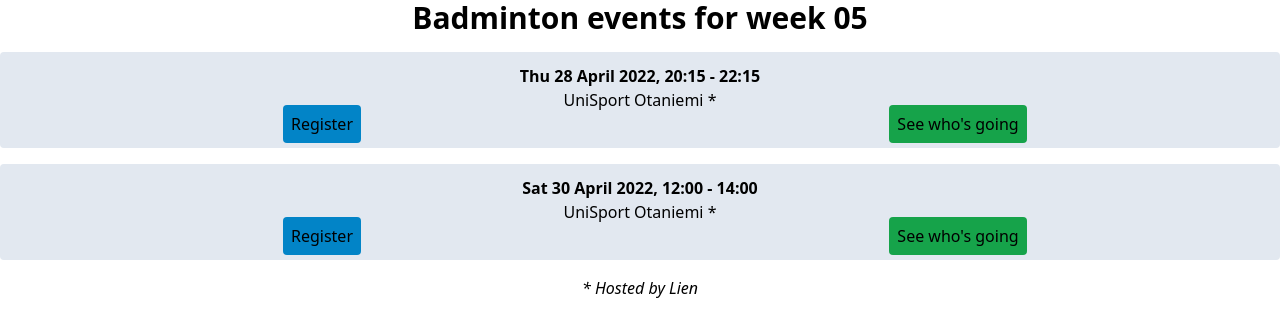
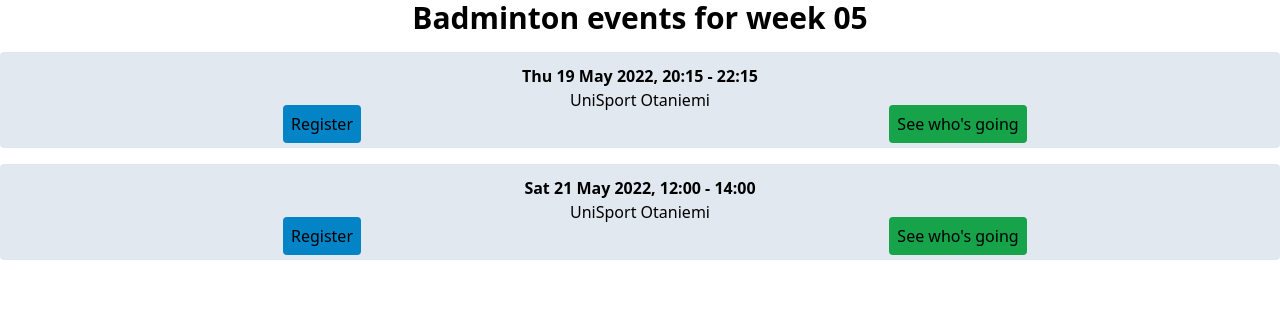
Before and after one commit to Go-for-Games/web, a React (Create React App) app: page / in a window 1280 px wide. Shown: the top 336 px of the page. Built offline with nearby package versions, Linux system fonts and the light colour scheme.

Commit message:
chore: new events & update readme

```diff
--- a/src/App.tsx
+++ b/src/App.tsx
@@ -10,14 +10,14 @@ const events = [
   //   view: 'https://docs.google.com/forms/d/e/1FAIpQLSfDSN2M6W6BUjL72rGgl2WnbvKXFBoYYaCgezCH3-m8FYgqLQ/viewanalytics',
   // },
   {
-    date: 'Thu 28 April 2022, 20:15 - 22:15',
-    location: 'UniSport Otaniemi *',
+    date: 'Thu 19 May 2022, 20:15 - 22:15',
+    location: 'UniSport Otaniemi',
     form: 'https://forms.gle/YMCaPVseYmhS1caGA',
     view: 'https://docs.google.com/forms/d/e/1FAIpQLSfn4xSq_6cZXcnT-ZtczJpmaUaKe4FStNBeGaxjoIH8SubvVA/viewanalytics',
   },
   {
-    date: 'Sat 30 April 2022, 12:00 - 14:00',
-    location: 'UniSport Otaniemi *',
+    date: 'Sat 21 May 2022, 12:00 - 14:00',
+    location: 'UniSport Otaniemi',
     form: 'https://forms.gle/1p5uYgZFCUE3gnqr8',
     view: 'https://docs.google.com/forms/d/e/1FAIpQLScpU77xANv69l_niQo7cfW77Pqavrgt8dcGdLMRONWAbH66bQ/viewanalytics',
   },
@@ -31,9 +31,9 @@ function App() {
       {events.map((event, i) => {
         return <Event event={event} key={i} />;
       })}
-      <p>
-        <i>* Hosted by Lien</i>
-      </p>
+      {/* <p>
+      To join the event, please make a deposit of any amount (min 30EUR, put your name as ref/message) to this bank account FIXXXXX (Account holder: LIEN TRAN, Address: Middle of nowhere) and the fees will be deducted from your balance. Please also keep track of your balance and make new deposit when necessary. If you want to withdraw your balance please send a message to lien.tran@aalto.fi
+      </p> */}
     </div>
   );
 }
```
Also changed, not shown: 1 other file (tests, documents, lock files or other folders).
